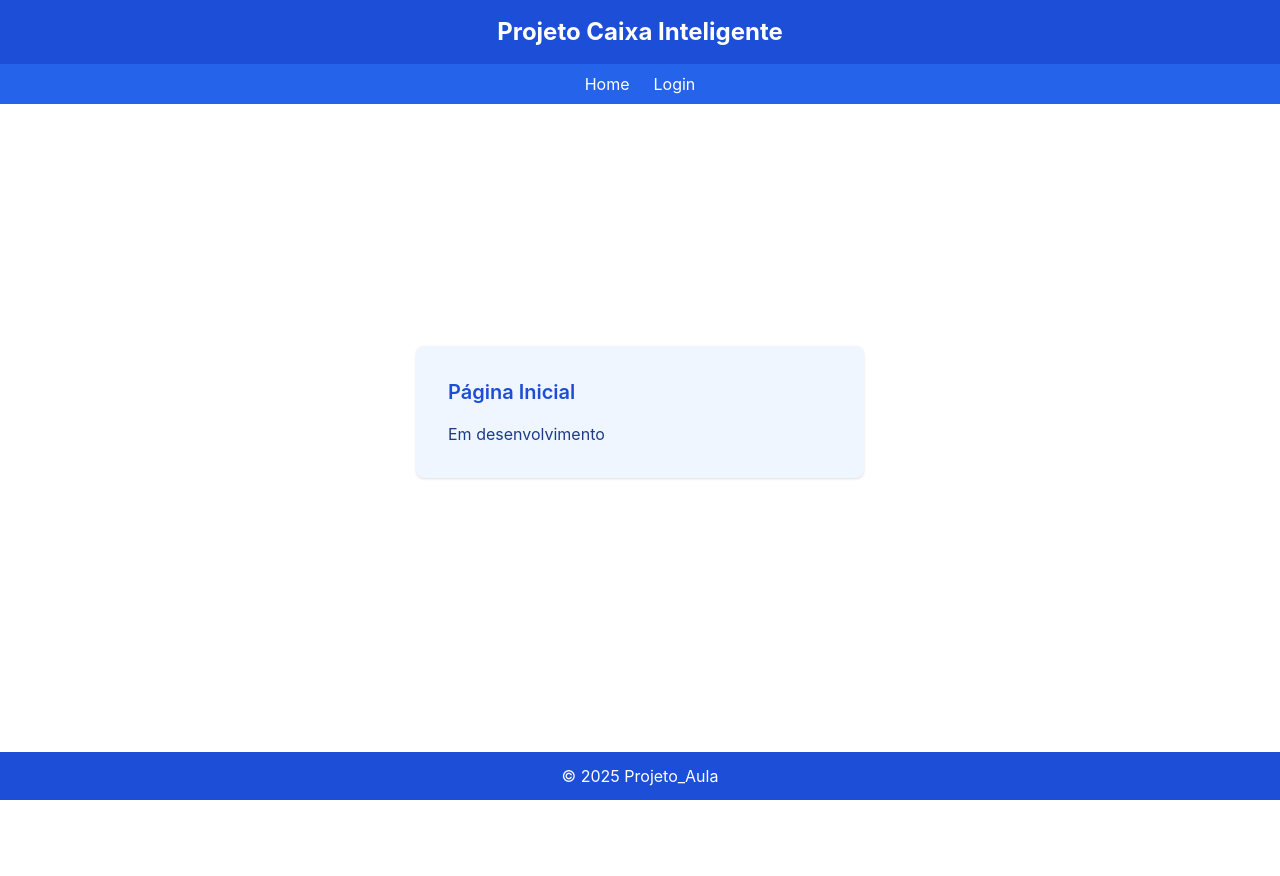
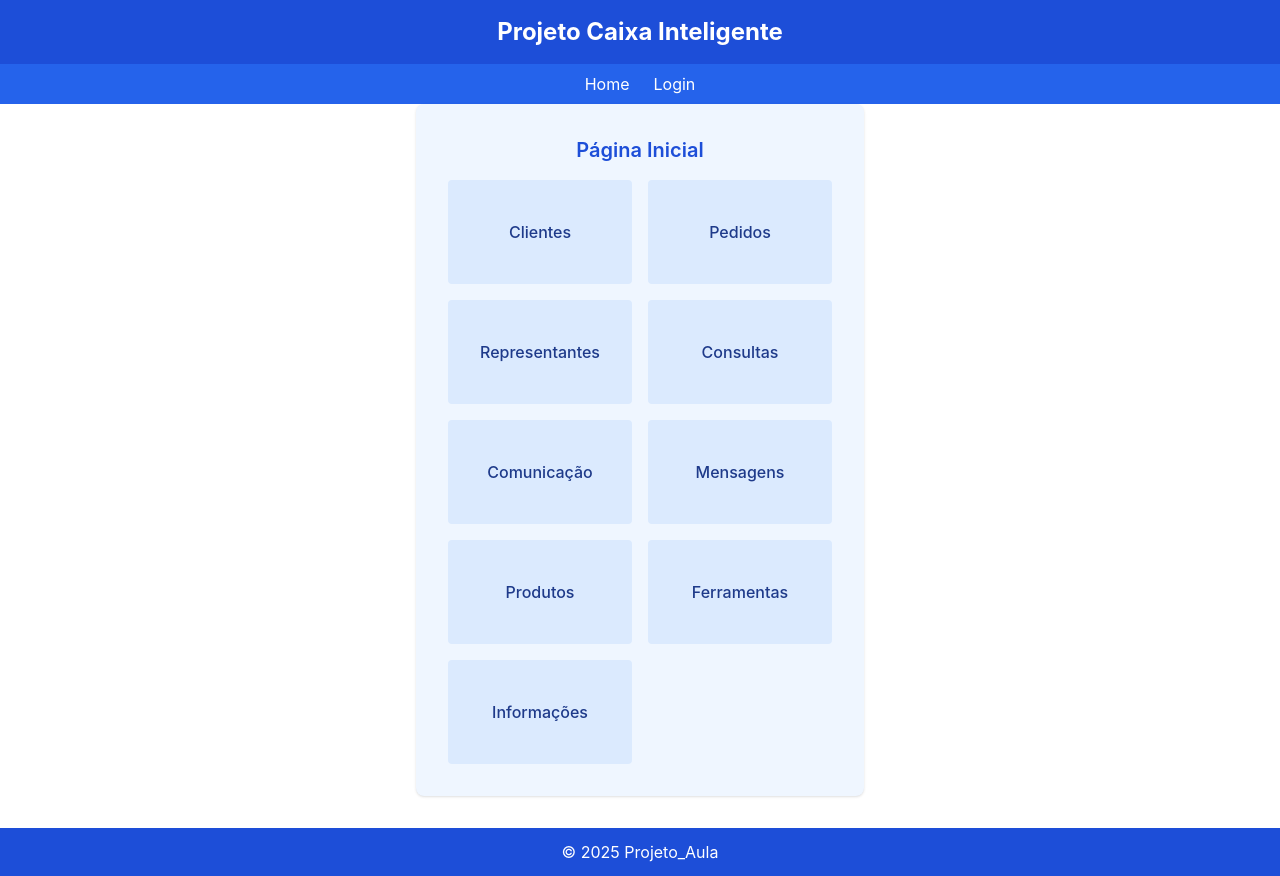
Before and after one commit to gabrielsimon445/projeto3, a React (Create React App) app in the folder frontend/: page / in a window 1280 px wide. Before the commit the page ends 800 px from the top, so only its background shows below. Built offline with nearby package versions, Linux system fonts and the light colour scheme.

Commit message:
paginaHome

```diff
--- a/frontend/src/pages/home/index.tsx
+++ b/frontend/src/pages/home/index.tsx
@@ -3,14 +3,35 @@ import Navbar from '../../components/navbar';
 import Footer from '../../components/footer';
 
 export default function Home() {
+  const options = [
+    'Clientes',
+    'Pedidos',
+    'Representantes',
+    'Consultas',
+    'Comunicação',
+    'Mensagens',
+    'Produtos',
+    'Ferramentas',
+    'Informações'
+  ];
+
   return (
     <div className="bg-white min-h-screen flex flex-col">
       <Header />
       <Navbar />
       <main className="flex-1 flex items-center justify-center">
         <div className="max-w-md w-full p-8 bg-blue-50 rounded-lg shadow">
-          <h2 className="text-xl font-semibold text-blue-700 mb-4">Página Inicial</h2>
-          <p className="text-blue-900">Em desenvolvimento</p>
+          <h2 className="text-xl font-semibold text-blue-700 mb-4 text-center">Página Inicial</h2>
+          <div className="grid grid-cols-2 gap-4">
+            {options.map((option, index) => (
+              <button
+                key={index}
+                className="bg-blue-100 text-blue-900 font-medium py-10 px-4  rounded hover:bg-blue-200 transition duration-200 "
+              >
+                {option}
+              </button>
+            ))}
+          </div>
         </div>
       </main>
       <Footer />
```
Also changed, not shown: 1 other file (tests, documents, lock files or other folders).
